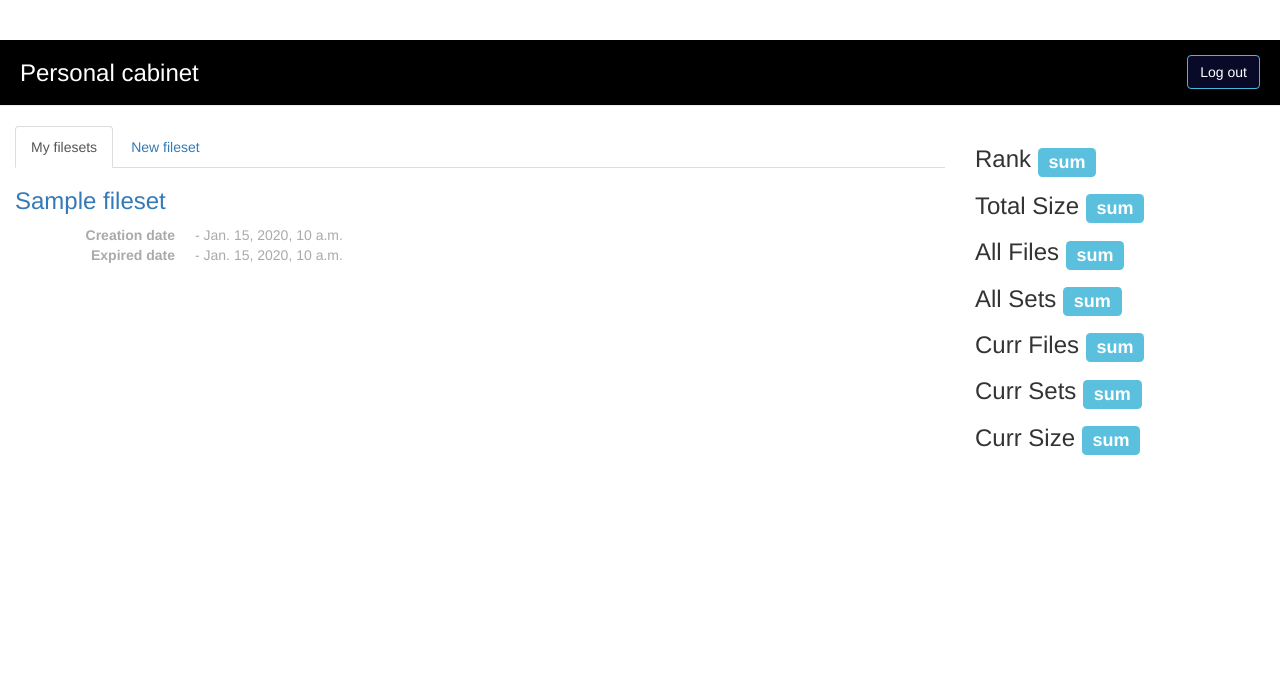
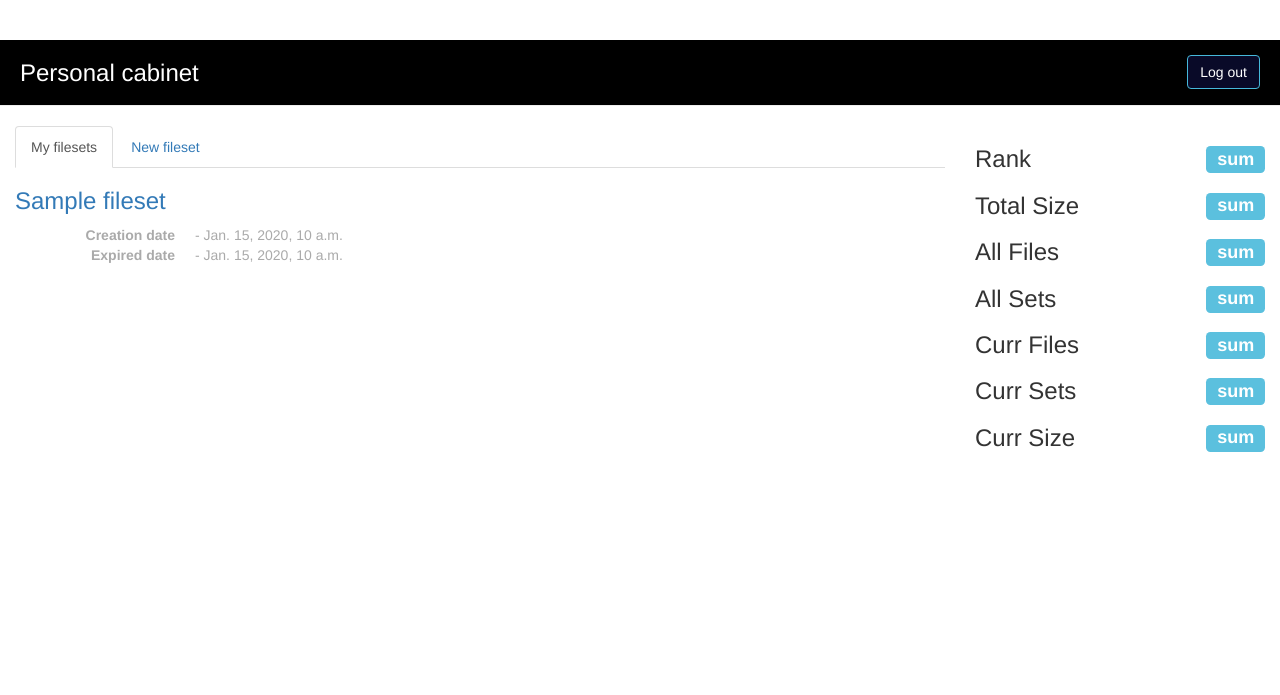
Before and after one commit to andriisalnikov/TechPractice2017, a Django app: template Task11/ex/templates/myprofile.html in a window 1280 px wide. Shown: the top 695 px of the page. Run offline with Django 3.2, Linux system fonts and the light colour scheme; the template is opened without the code that fills it: most values are stand-ins (such as "Sample title", 1, 10 or a date in 2020).

Commit message:
Fixed vex.Met and stuff. myprofile prod - myprofile.css, backup - myprofile_old.css

```diff
--- a/Task11/ex/techpractice/files/static/myprofile.css
+++ b/Task11/ex/techpractice/files/static/myprofile.css
@@ -41,3 +52,10 @@ h1 {
 .descr {
 	color: #aaa;
 }
+.newfs {
+    height: 400px;
+    overflow-y: scroll;
+}
+.label-info {
+	float: right;
+}
--- a/Task11/ex/techpractice/files/static/personal_cabinet.css
+++ b/Task11/ex/techpractice/files/static/myprofile_old.css
@@ -52,7 +41,6 @@ h1 {
 .descr {
 	color: #aaa;
 }
-.newfs {
-    height: 400px;
-    overflow-y: scroll;
+.label-info {
+	float: right;
 }
--- a/Task11/ex/templates/backup/myprofile.html
+++ b/Task11/ex/templates/backup/myprofile.html
@@ -6,7 +6,7 @@
 		<meta name="viewport" content="width=device-width, initial-scale=1">
 		<title>VEX.NET</title>
         <link rel="stylesheet" type="text/css" href="{% static "bootstrap.min.css" %}">
-		<link rel="stylesheet" type="text/css" href="{% static "myprofile.css" %}">
+		<link rel="stylesheet" type="text/css" href="{% static "myprofile_old.css" %}">
 		<script src="{% static "jquery.js" %}"></script>
         <script src="{% static "bootstrap.min.js" %}"></script>
 	</head>
--- a/Task11/ex/templates/fileset.html
+++ b/Task11/ex/templates/fileset.html
@@ -11,9 +11,7 @@
     <header>
 		<h1 class="hdr" >VEX.NET</h1>
     </header>
-
     <div class="container">
-
         <h3>Fileset: <span class="label label-info"> {{ fileset.name }} </span></h3>
 		<h3>Owner: <span class="label label-info"> {{ fileset.user.nick  }} </span></h3>
 		<h3>Description: <span class="label label-info"> {{ fileset.description  }} </span></h3>
@@ -29,7 +27,6 @@
             {% endfor %}
         </div>
         {% block content_upload %}{% endblock %}
-
     <footer>
 		<div class="container">
 			<h6>
--- a/Task11/ex/templates/myprofile.html
+++ b/Task11/ex/templates/myprofile.html
@@ -1,13 +1,12 @@
 <!DOCTYPE HTML>
 {% load static %}
 <html lang="en">
-
 	<head>
 		<meta charset="utf-8">
 		<meta name="viewport" content="width=device-width, initial-scale=1">
 		<title>VEX.NET</title>
 		<link href="{% static "bootstrap.min.css" %}" rel="stylesheet">
-		<link href="{% static "personal_cabinet.css" %}" rel="stylesheet">
+		<link href="{% static "myprofile.css" %}" rel="stylesheet">
 	</head>
 	<body>
 		<div class="container hdr">
@@ -27,7 +26,6 @@
 				</div>
 			</section>
 		</div>
-
 		<div class="container-fluid">
 			<div class="row">
 				<div class="col-xs-12 col-md-9">
@@ -73,7 +71,6 @@
 									<div class="form-group">
 										<button type ="submit" class="btn btn-success">Create</button>
 									</div>
-
 								</form>
 							</div>
 						</div>
@@ -92,9 +89,7 @@
 		</div>
 		<footer>
 			<div class="container">
-          		<h6>
-             		© 2017 VEX.NET ALL RIGHTS RESERVED
-          		</h6>
+          		<h6>© 2017 VEX.NET ALL RIGHTS RESERVED</h6>
          	</div>
 		</footer>
 		<script src="{% static "jquery.js" %}"></script>
--- a/Task11/ex/templates/registration.html
+++ b/Task11/ex/templates/registration.html
@@ -10,8 +10,8 @@
         <script async type="text/javascript" src="{% static "conf_passwd.js" %}"></script>
     </head>
     <body>
-      <header>
-      <h1 class="hdr" >VEX.NET</h1>
+    <header>
+    <h1 class="hdr" >VEX.NET</h1>
     </header>
             <div class="container">
               <div class="row">
```
Also changed, not shown: other parts of Task11/ex/techpractice/files/static/myprofile.css (+19 -8 lines), other parts of Task11/ex/techpractice/files/static/myprofile_old.css (+8 -19 lines), Task11/ex/templates/index.html (+4 -9 lines). Lines whose indentation alone changed are shown as unchanged.
